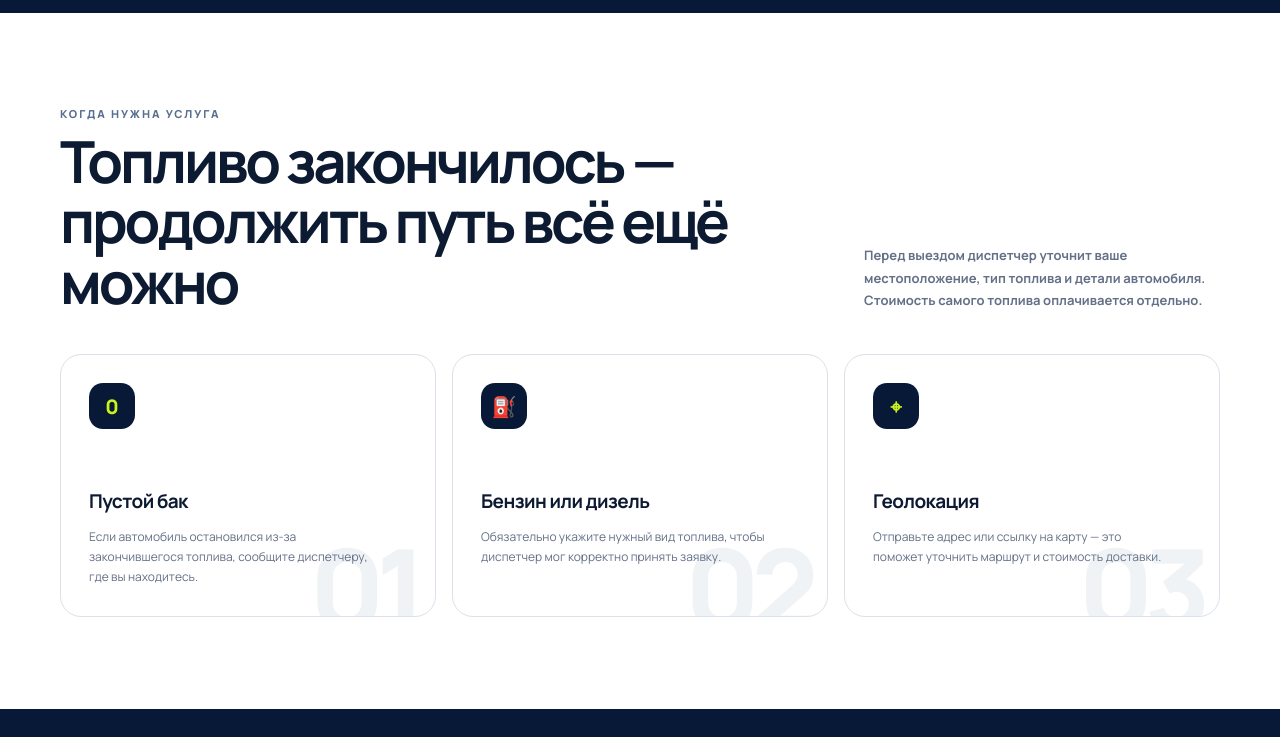
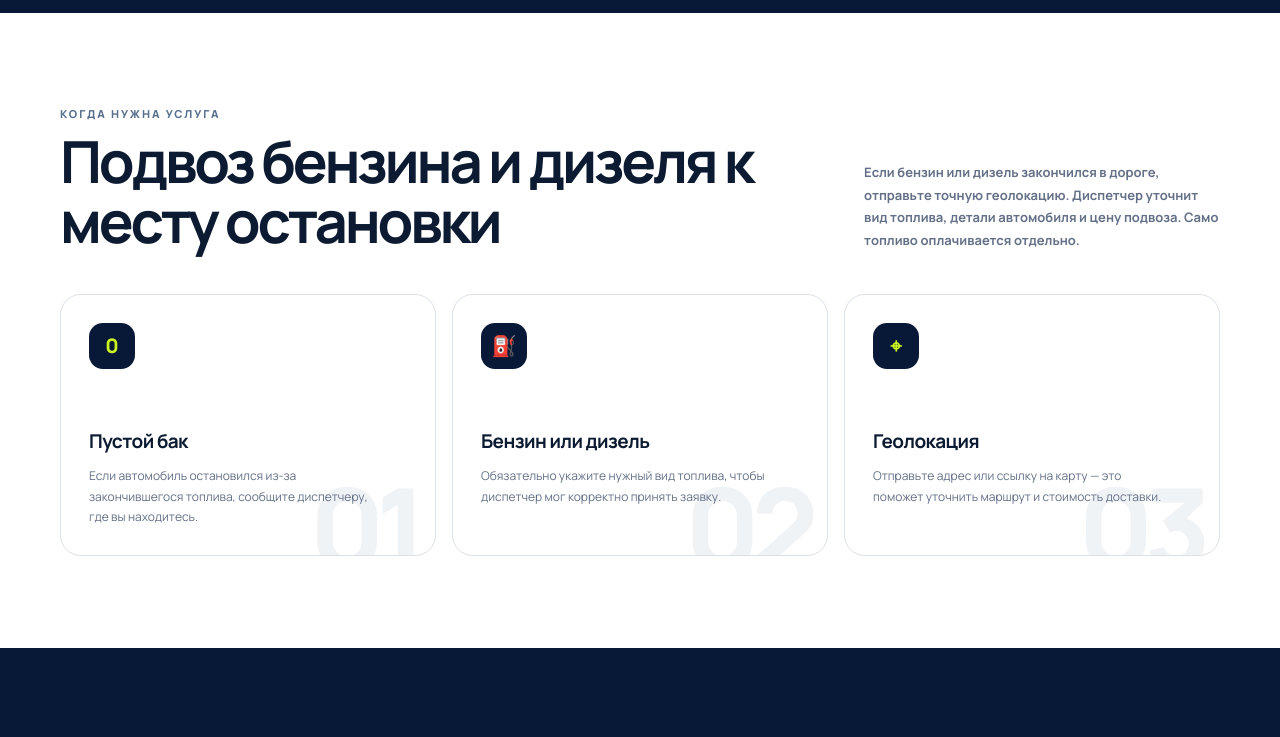
Before and after one commit to aiti18/Autosos, a plain HTML site: page dist/dostavka-benzina.html in a window 1280 px wide. Shown: the part 880-1617 px from the top of the page. Drawn offline with Linux system fonts and the light colour scheme.

Commit message:
SEO: add useful service-specific answers for Bishkek search intent

```diff
--- a/dist/dostavka-benzina.html
+++ b/dist/dostavka-benzina.html
@@ -126,8 +126,8 @@
     <section class="service-content-section is-white">
       <div class="container">
         <div class="service-section-heading reveal">
-          <div><p class="kicker">Когда нужна услуга</p><h2>Топливо закончилось — продолжить путь всё ещё можно</h2></div>
-          <p>Перед выездом диспетчер уточнит ваше местоположение, тип топлива и детали автомобиля. Стоимость самого топлива оплачивается отдельно.</p>
+          <div><p class="kicker">Когда нужна услуга</p><h2>Подвоз бензина и дизеля к месту остановки</h2></div>
+          <p>Если бензин или дизель закончился в дороге, отправьте точную геолокацию. Диспетчер уточнит вид топлива, детали автомобиля и цену подвоза. Само топливо оплачивается отдельно.</p>
         </div>
         <div class="scenario-grid">
           <article class="scenario-card reveal" data-number="01"><span class="scenario-icon">0</span><h3>Пустой бак</h3><p>Если автомобиль остановился из-за закончившегося топлива, сообщите диспетчеру, где вы находитесь.</p></article>
@@ -181,6 +181,7 @@
           <article class="faq-item"><button type="button" aria-expanded="false"><span>Какое топливо можно заказать?</span><i></i></button><div class="faq-answer"><p>На сайте заявлена доставка бензина или дизеля. Нужный вид топлива обязательно уточните при оформлении заявки.</p></div></article>
           <article class="faq-item"><button type="button" aria-expanded="false"><span>Сколько стоит доставка?</span><i></i></button><div class="faq-answer"><p>Ориентир стоимости доставки — от 600 сом. Точную сумму диспетчер подтвердит с учётом адреса и условий заявки.</p></div></article>
           <article class="faq-item"><button type="button" aria-expanded="false"><span>Можно заказать доставку за пределы Бишкека?</span><i></i></button><div class="faq-answer"><p>Возможность и стоимость выезда по Кыргызстану уточняются у диспетчера по конкретному маршруту.</p></div></article>
+          <article class="faq-item"><button type="button" aria-expanded="false"><span>Что делать, если бензин закончился в дороге?</span><i></i></button><div class="faq-answer"><p>По возможности остановитесь в безопасном месте, включите аварийную сигнализацию и отправьте диспетчеру геолокацию. Укажите бензин или дизель и марку автомобиля — так будет проще согласовать доставку топлива.</p></div></article>
         </div>
       </div>
     </section>
```
